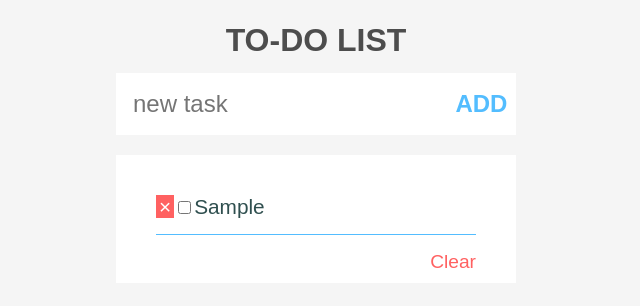
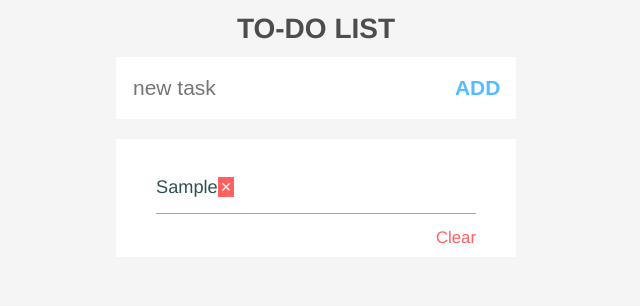
Before and after one commit to adolfoweloy/todo, a plain HTML site: page index.html in a window 1280 px wide. Both pictures are taken after typing "Sample" into the empty fields and a click on the button "ADD". Shown: the whole page, without its empty margins (324-964 px from the left). Drawn offline with Linux system fonts and the light colour scheme.

Commit message:
changes to the layout

```diff
--- a/app.js
+++ b/app.js
@@ -18,7 +18,7 @@ function submit(e) {
 function addTask(task) {
     let ul = document.querySelector('ul');
     let item = document.createElement('li');
-    item.innerHTML = `<span class="delete">×</span><input type="checkbox"><label>${task}</label>`;
+    item.innerHTML = `<label>${task}</label><span class="delete">×</span>`;
     ul.appendChild(item);
     document.querySelector('.tasksBoard').style.display = 'block';
 }
@@ -31,7 +31,6 @@ function deleteOrTick(e) {
     if (e.target.className == 'delete') {
         deleteTask(e);
     } else {
-        if (e.target.nodeName === 'INPUT')
         tickTask(e);
     }
 }
@@ -41,13 +40,12 @@ function deleteTask(event) {
 }
 
 function tickTask(event) {
-    const checkbox = event.target;
-    const task = checkbox.nextSibling;
-    if (checkbox.checked) {
+    const task = event.target;
+    if (task.style.textDecoration === 'line-through') {
+        task.style.textDecoration = 'none';
+        task.style.color = "#2f4f4f";
+    } else {
         task.style.textDecoration = 'line-through';
         task.style.color = "#ff0000";
-    } else {
-        task.style.textDecoration = 'none';
-        task.style.color = "#2f4f4f";
     }
 }
--- a/index.html
+++ b/index.html
@@ -14,7 +14,7 @@
         <button  type="submit"><strong>ADD</strong></button>
       </form>
       <div class="tasksBoard">
-        <ul></ul>
+        <ul class="todo-list"></ul>
         <a id="clear">Clear</a>
       </div>
     </div>
--- a/style.css
+++ b/style.css
@@ -7,11 +7,16 @@ html{
   }
 
   body {
-    font: "14px 'Helvetica Neue', Helvetica, Arial, sans-serif";
+    font: 14px 'Helvetica Neue', Helvetica, Arial, sans-serif;
+    line-height: 1.4em;
+    background: #f5f5f5;
+    color: #4d4d4d;
+    min-width: 230px;
+    max-width: 550px;
+    margin: 0 auto;
     -webkit-font-smoothing: antialiased;
-    background-color: #f5f5f5;
+    -moz-osx-font-smoothing: grayscale;
     font-weight: 300;
-    line-height: 1.4em;
   }
 
   .main{
```
